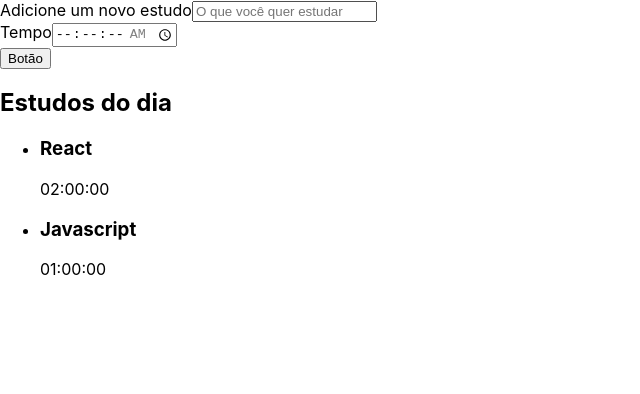
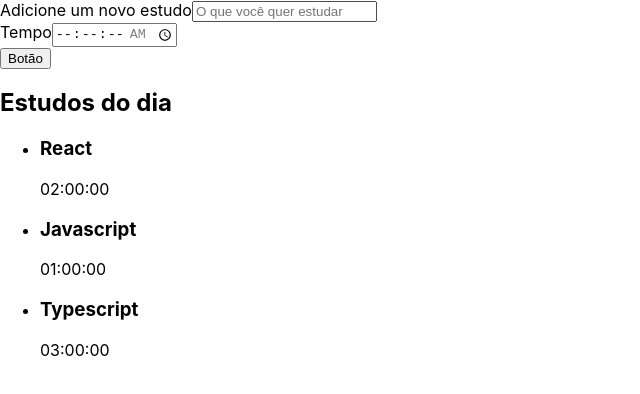
Before and after one commit to gusouza97/alura-studies, a React (Create React App) app: page / in a window 1280 px wide. Shown: the top 394 px of the page, without its empty margins (0-640 px from the left). Built offline with nearby package versions, Linux system fonts and the light colour scheme; the HTML template or start-up script is replaced by a standard one.

Commit message:
Renderizando um Array

```diff
--- a/src/components/List/index.tsx
+++ b/src/components/List/index.tsx
@@ -1,24 +1,32 @@
 function List() {
+
+    const tarefas = [{
+        tarefa: 'React',
+        tempo: '02:00:00'
+    },
+    {
+        tarefa: 'Javascript',
+        tempo: '01:00:00'
+    },
+    {
+        tarefa: 'Typescript',
+        tempo: '03:00:00'
+    }]
+
   return (
     <aside>
         <h2>Estudos do dia</h2>
         <ul>
-            <li>
-                <h3>
-                    React
-                </h3>
-                <span>
-                    02:00:00
-                </span>
-            </li>
-            <li>
-                <h3>
-                     Javascript
-                </h3>
-                <span>
-                    01:00:00
-                </span>
-            </li>
+            {tarefas.map((value, index) => (
+                <li key={index}>
+                    <h3>
+                        {value.tarefa}
+                    </h3>
+                    <span>
+                        {value.tempo}
+                    </span>
+                </li>
+            ))}
         </ul>
     </aside>
   )
```
